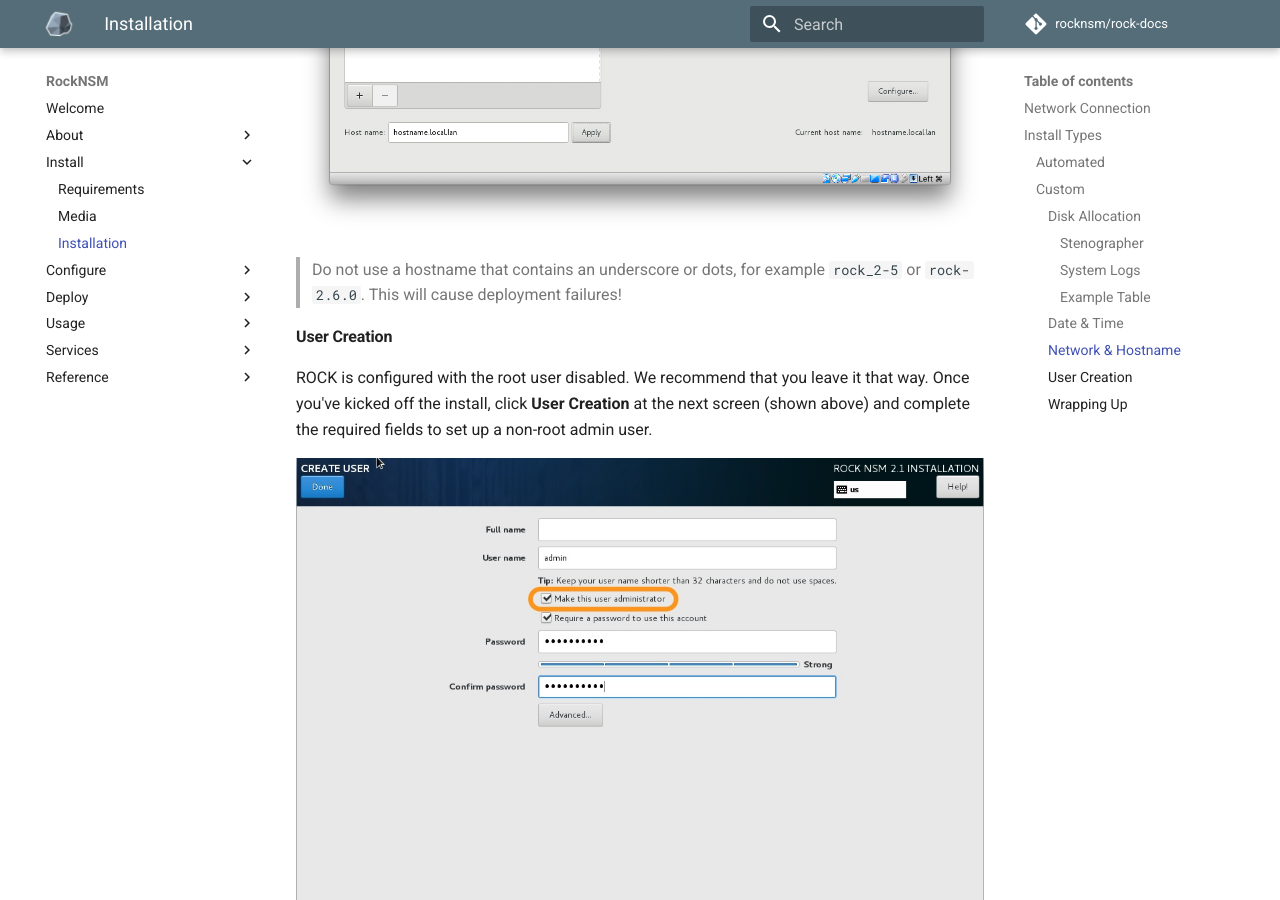
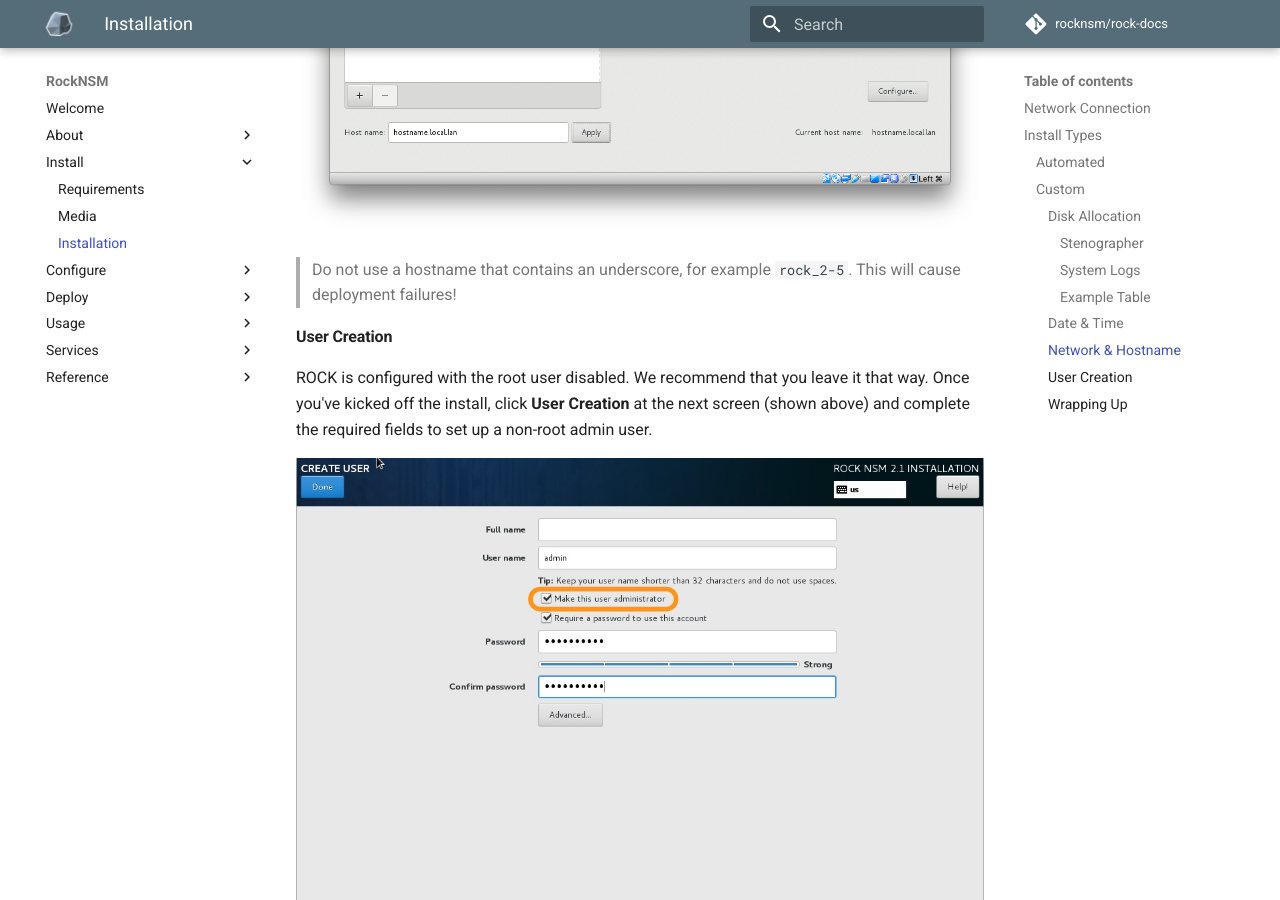
Before and after one commit to rocknsm/rock-docs, an MkDocs documentation site: the page built from docs/install/install.md, in a window 1280 px wide and 900 px high, scrolled down 4712 px. Built offline with MkDocs 1.6.1 and Material for MkDocs 9.7.7, drawn with Linux system fonts in a browser that asks for light colours; comment, search, counter and statistics services are not loaded.

Commit message:
Update install.md

```diff
--- a/docs/install/install.md
+++ b/docs/install/install.md
@@ -108,7 +108,7 @@
 <img src="../../img/network.png">
 </p>
 
-> Do not use a hostname that contains an underscore or dots, for example `rock_2-5` or `rock-2.6.0`. This will cause deployment failures!
+> Do not use a hostname that contains an underscore, for example `rock_2-5`. This will cause deployment failures!
 
 
 #### User Creation
```
